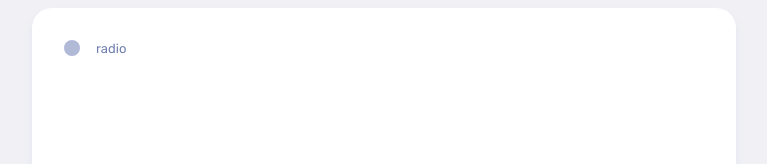
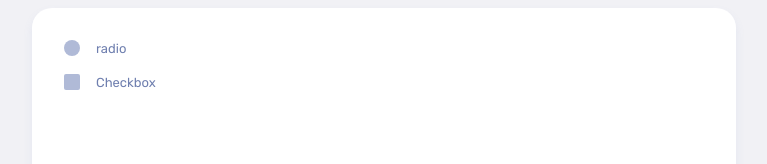
Before and after one commit to shinghuey27/dyno-web, a React (Create React App) app: page / in a window 1280 px wide. Shown: the top 164 px of the page, without its empty margins (256-1023 px from the left). Built offline with nearby package versions, Linux system fonts and the light colour scheme.

Commit message:
add default value for checkbox

```diff
--- a/src/App.js
+++ b/src/App.js
@@ -196,12 +196,12 @@ function App() {
       /> */}
 
       <RadioButton
-      label='radio'/>
+        label='radio' />
 
-      {/* <Checkbox
+      <Checkbox
         // checkMark={{ style: {backgroundColor:'red'} }}
-        container={{ style: {color:'green', "&::after":{}} }}
-      /> */}
+        // container={{ style: {color:'green', "&::after":{}} }}
+      />
 
 
 
--- a/src/Components/Checkbox/Checkbox.js
+++ b/src/Components/Checkbox/Checkbox.js
@@ -6,15 +6,24 @@ const Checkbox = (props) => {
   const { container, input, checkMark } = props;
 
   return (
-    <Label className="container"
+    <Label
+      className={props.classNameContainer}
+      label="Checkbox"
       {...container}
     >
       <input type="checkbox"
         {...input}
       />
-      <span className="checkmark" {...checkMark}></span>
+      <span
+        className={props.classNameCheckmark}
+        {...checkMark}></span>
     </Label>
   );
 };
 
+Checkbox.defaultProps = {
+  classNameContainer: 'container',
+  classNameCheckmark: 'checkmark'
+}
+
 export default Checkbox;
--- a/src/Components/Text/Text.js
+++ b/src/Components/Text/Text.js
@@ -1,4 +1,3 @@
-import { TextField } from "@mui/material";
 import sharedStyle from "./Text.css";
 
 const Text = (props) => {
```
